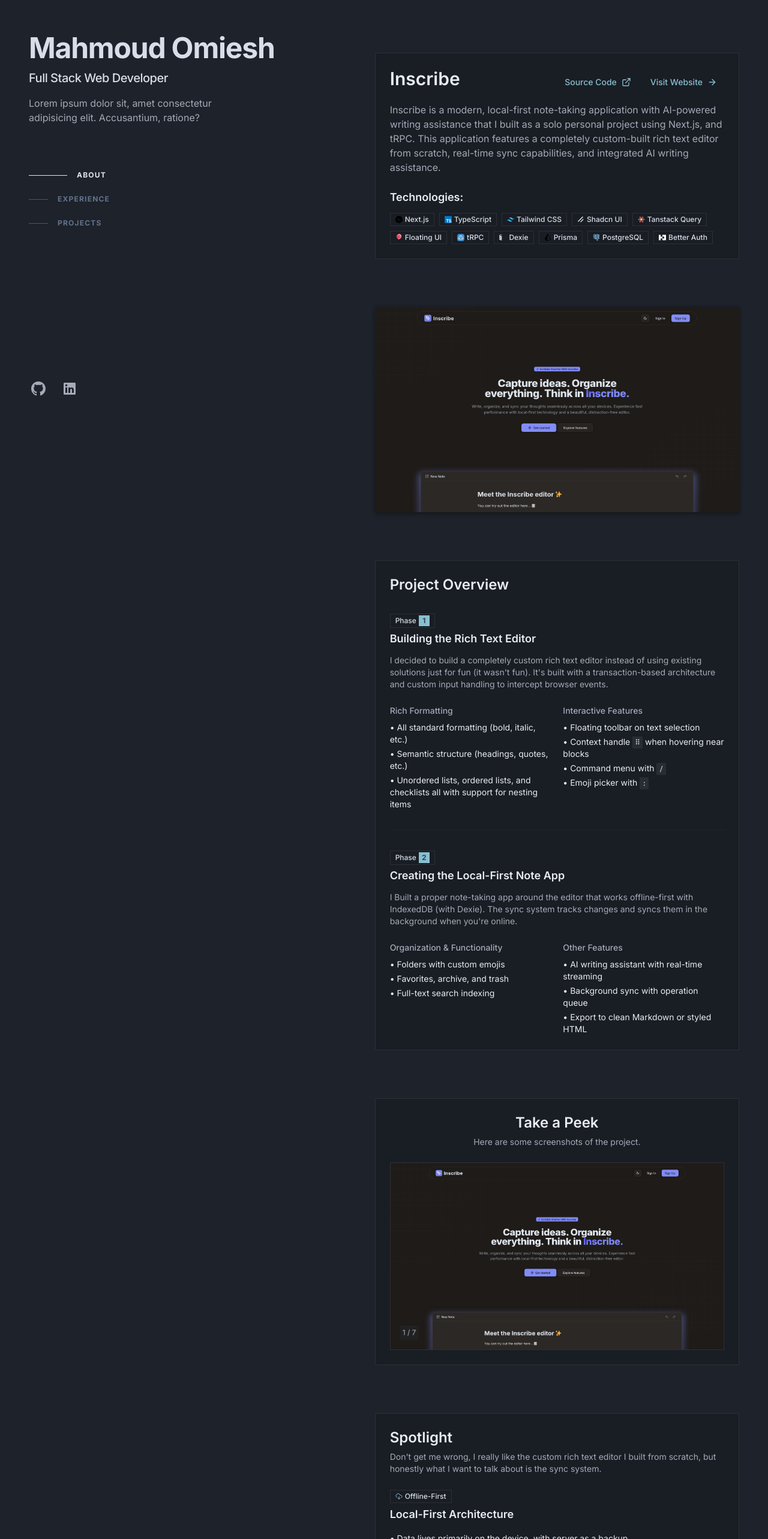
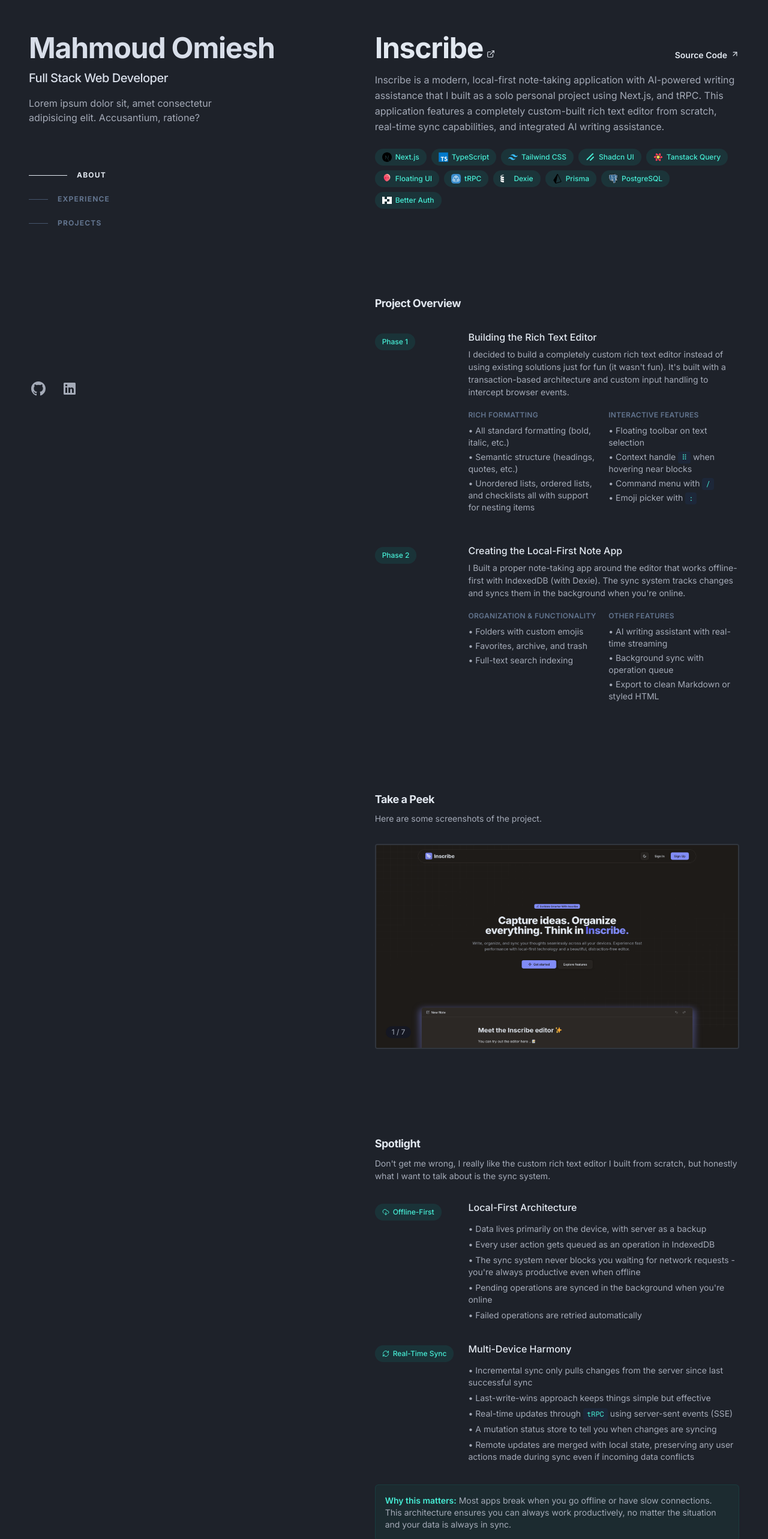
Before and after one commit to MahmoudOmiesh/portfolio, a Next.js app: page /projects/inscribe in a window 1280 px wide. Shown: the part 40-2606 px from the top of the page at 60% size. Built offline with nearby package versions, Linux system fonts and the light colour scheme.

Commit message:
feat: inscribe page

```diff
--- a/src/app/(home)/_components/projects.tsx
+++ b/src/app/(home)/_components/projects.tsx
@@ -4,21 +4,11 @@
 
 const PROJECTS: ProjectItem[] = [
   {
-    href: "https://upstatement.com",
+    href: "/projects/inscribe",
     title: "Inscribe",
-    description:
-      "Build, style, and ship high-quality websites, design systems, mobile apps, and digital experiences for a diverse array of projects for clients including Harvard Business School, Everytown for Gun Safety, Pratt Institute, Koala Health, Vanderbilt University, The 19th News, and more. Provide leadership within engineering department through close collaboration, knowledge shares, and spearheading the development of internal tools.",
+    description: "A local first note-taking app, with a custom text editor",
     imageSrc: "/inscribe/landing-page.png",
-    technologies: [
-      "Next.js",
-      "React",
-      "Tailwind CSS",
-      "Shadcn UI",
-      "tRPC",
-      "Prisma",
-      "PostgreSQL",
-      "AWS",
-    ],
+    technologies: ["Next.js", "TypeScript", "tRPC", "Dexie"],
   },
 ];
 
@@ -52,12 +42,7 @@
   technologies,
 }: ProjectItem) {
   return (
-    <a
-      href={href}
-      target="_blank"
-      rel="noreferrer noopener"
-      aria-label={`${title} (opens in a new tab)`}
-    >
+    <a href={href} aria-label={title}>
       <div className="group relative grid pb-1 transition-all sm:grid-cols-8 sm:gap-8 md:gap-4 lg:group-hover/list:opacity-50 lg:hover:!opacity-100">
         <div className="absolute -inset-x-4 -inset-y-4 z-0 hidden rounded-md transition motion-reduce:transition-none lg:-inset-x-6 lg:block lg:group-hover:bg-slate-800/50 lg:group-hover:shadow-[inset_0_1px_0_0_rgba(148,163,184,0.1)] lg:group-hover:drop-shadow-lg"></div>
 
--- a/src/app/projects/inscribe/_components/about.tsx
+++ b/src/app/projects/inscribe/_components/about.tsx
@@ -1,4 +1,4 @@
-import { ArrowRightIcon, ExternalLinkIcon } from "lucide-react";
+import { ArrowUpRightIcon, ExternalLinkIcon } from "lucide-react";
 import {
   ShadcnIcon,
   TailwindIcon,
@@ -12,15 +12,7 @@
   BetterAuthIcon,
   DexieIcon,
 } from "~/components/tech-icons";
-import { Badge } from "~/components/ui/badge";
-import { Button } from "~/components/ui/button";
-import {
-  Card,
-  CardContent,
-  CardDescription,
-  CardHeader,
-  CardTitle,
-} from "~/components/ui/card";
+import { Section } from "~/components/section";
 
 const FRONTEND_TECHNOLOGIES = [
   {
@@ -74,49 +66,50 @@
 
 export function InscribeAbout() {
   return (
-    <Card>
-      <CardHeader className="gap-4">
-        <div className="flex flex-col items-baseline justify-between sm:flex-row">
-          <CardTitle className="text-2xl md:text-3xl">Inscribe</CardTitle>
-          <div className="space-x-2">
-            <Button variant="link" asChild className="group !pl-0">
+    <Section>
+      <div className="flex flex-col items-baseline justify-between gap-2 sm:flex-row">
+        <a
+          href="https://inscribe-notes.vercel.app/"
+          target="_blank"
+          rel="noreferrer noopener"
+          className="group"
+        >
+          <h1 className="flex items-baseline gap-1.5 text-4xl font-bold tracking-tight text-slate-200 sm:text-5xl">
+            Inscribe
+            <ExternalLinkIcon className="size-3.5 transition-transform group-hover:translate-x-0.5 group-hover:-translate-y-0.5 motion-reduce:transition-none" />
+          </h1>
+        </a>
         <a
           href="https://github.com/MahmoudOmiesh/Inscribe"
           target="_blank"
+          rel="noreferrer noopener"
+          className="group inline-flex items-baseline gap-1.5 text-sm leading-tight font-semibold text-slate-200 hover:text-teal-300 focus-visible:text-teal-300"
         >
-                Source Code{" "}
-                <ExternalLinkIcon className="size-4 transition-transform group-hover:-translate-y-0.5" />
+          Source Code
+          <ArrowUpRightIcon className="size-3.5 transition-transform group-hover:translate-x-0.5 group-hover:-translate-y-0.5 motion-reduce:transition-none" />
         </a>
-            </Button>
+      </div>
 
-            <Button variant="link" asChild className="group">
-              <a href="https://inscribe-notes.vercel.app/" target="_blank">
-                Visit Website{" "}
-                <ArrowRightIcon className="size-4 transition-transform group-hover:translate-x-0.5" />
-              </a>
-            </Button>
-          </div>
-        </div>
-        <CardDescription className="text-sm md:text-base">
+      <p className="text-muted-foreground mt-4 text-sm leading-relaxed md:text-base">
         Inscribe is a modern, local-first note-taking application with
         AI-powered writing assistance that I built as a solo personal project
         using Next.js, and tRPC. This application features a completely
-          custom-built rich text editor from scratch, real-time sync
-          capabilities, and integrated AI writing assistance.
-        </CardDescription>
-      </CardHeader>
-      <CardContent>
-        <p className="text-base font-semibold md:text-lg">Technologies:</p>
-        <div className="mt-3 flex flex-wrap gap-2">
+        custom-built rich text editor from scratch, real-time sync capabilities,
+        and integrated AI writing assistance.
+      </p>
+
+      <ul className="mt-6 flex flex-wrap gap-2">
         {FRONTEND_TECHNOLOGIES.concat(BACKEND_TECHNOLOGIES).map(
           (technology) => (
-              <Badge variant="outline" key={technology.name}>
-                <technology.icon /> {technology.name}
-              </Badge>
+            <li key={technology.name}>
+              <div className="flex items-center gap-1.5 rounded-full bg-teal-400/10 px-3 py-1 text-xs leading-5 font-medium text-teal-300">
+                <technology.icon />
+                {technology.name}
+              </div>
+            </li>
           ),
         )}
-        </div>
-      </CardContent>
-    </Card>
+      </ul>
+    </Section>
   );
 }
--- a/src/app/projects/inscribe/_components/carousel.tsx
+++ b/src/app/projects/inscribe/_components/carousel.tsx
@@ -1,11 +1,3 @@
-import {
-  Card,
-  CardContent,
-  CardDescription,
-  CardHeader,
-  CardTitle,
-} from "~/components/ui/card";
-
 import {
   Carousel,
   CarouselContent,
@@ -15,6 +7,7 @@
 } from "~/components/ui/carousel";
 
 import Image from "next/image";
+import { Section } from "~/components/section";
 
 const SCREENSHOTS = [
   "/inscribe/landing-page.png",
@@ -28,36 +21,37 @@
 
 export function InscribeCarousel() {
   return (
-    <Card>
-      <CardHeader className="text-center">
-        <CardTitle className="text-xl md:text-2xl">Take a Peek</CardTitle>
-        <CardDescription className="hidden md:block">
-          Here are some screenshots of the project.
-        </CardDescription>
-      </CardHeader>
-      <CardContent className="px-2 md:px-6">
+    <Section>
+      <h2 className="text-base font-bold tracking-tight text-slate-200 md:text-lg">
+        Take a Peek
+      </h2>
+      <p className="text-muted-foreground mt-2 hidden text-sm md:block">
+        Here are some screenshots of the project.
+      </p>
+
+      <div className="mt-8">
         <Carousel className="group w-full" opts={{ loop: true }}>
           <CarouselContent>
             {SCREENSHOTS.map((screenshot, index) => (
               <CarouselItem key={index}>
-                <div className="relative aspect-[16/9] border">
+                <div className="relative aspect-[16/9] overflow-hidden rounded-sm border-2 border-slate-200/10 transition-colors group-hover:border-slate-200/20">
                   <Image
                     src={screenshot}
                     alt={`Screenshot ${index + 1}`}
                     fill
                     priority
                   />
-                  <span className="text-muted-foreground bg-muted/40 absolute bottom-4 left-4 p-1 text-xs">
+                  <span className="text-muted-foreground absolute bottom-4 left-4 rounded-full bg-slate-900/60 px-2.5 py-0.5 text-xs backdrop-blur-sm">
                     {index + 1} / {SCREENSHOTS.length}
                   </span>
                 </div>
               </CarouselItem>
             ))}
           </CarouselContent>
-          <CarouselPrevious className="left-4 opacity-0 group-hover:opacity-100" />
-          <CarouselNext className="right-4 opacity-0 group-hover:opacity-100" />
+          <CarouselPrevious className="left-4 opacity-0 transition-opacity group-hover:opacity-100" />
+          <CarouselNext className="right-4 opacity-0 transition-opacity group-hover:opacity-100" />
         </Carousel>
-      </CardContent>
-    </Card>
+      </div>
+    </Section>
   );
 }
--- a/src/app/projects/inscribe/_components/overview.tsx
+++ b/src/app/projects/inscribe/_components/overview.tsx
@@ -1,35 +1,40 @@
-import { Card, CardContent, CardHeader, CardTitle } from "~/components/ui/card";
-import { Badge } from "~/components/ui/badge";
+import { Section } from "~/components/section";
 
 export function InscribeOverview() {
   return (
-    <Card>
-      <CardHeader>
-        <CardTitle className="text-xl md:text-2xl">Project Overview</CardTitle>
-      </CardHeader>
-      <CardContent>
-        <div>
-          <Badge variant="outline">
-            Phase{" "}
-            <span className="bg-primary text-primary-foreground grid size-4.5 place-items-center font-bold">
-              1
+    <Section>
+      <h2 className="text-base font-bold tracking-tight text-slate-200 md:text-lg">
+        Project Overview
+      </h2>
+
+      <ol className="group/list mt-8 space-y-12">
+        <li>
+          <div className="group relative grid pb-1 transition-all sm:grid-cols-8 sm:gap-8 md:gap-4 lg:group-hover/list:opacity-50 lg:hover:!opacity-100">
+            <div className="absolute -inset-x-4 -inset-y-4 z-0 hidden rounded-md transition motion-reduce:transition-none lg:-inset-x-6 lg:block lg:group-hover:bg-slate-800/50 lg:group-hover:shadow-[inset_0_1px_0_0_rgba(148,163,184,0.1)] lg:group-hover:drop-shadow-lg"></div>
+
+            <header className="z-10 mt-1 mb-2 sm:col-span-2">
+              <span className="inline-flex items-center gap-1.5 rounded-full bg-teal-400/10 px-3 py-1 text-xs leading-5 font-medium text-teal-300">
+                Phase 1
               </span>
-          </Badge>
-          <h3 className="mt-1 text-base font-semibold md:text-lg">
+            </header>
+
+            <div className="z-10 sm:col-span-6">
+              <h3 className="text-base leading-tight font-medium text-slate-200">
                 Building the Rich Text Editor
               </h3>
-          <p className="text-muted-foreground mt-3 text-sm">
-            I decided to build a completely custom rich text editor instead of
-            using existing solutions just for fun (it wasn&apos;t fun).
+              <p className="text-muted-foreground mt-2 text-sm leading-normal">
+                I decided to build a completely custom rich text editor instead
+                of using existing solutions just for fun (it wasn&apos;t fun).
                 It&apos;s built with a transaction-based architecture and custom
                 input handling to intercept browser events.
               </p>
-          <div className="mt-6 grid grid-cols-1 gap-5 text-sm md:grid-cols-2">
+
+              <div className="mt-5 grid grid-cols-1 gap-4 text-sm md:grid-cols-2">
                 <div className="space-y-2">
-              <h4 className="text-muted-foreground font-medium">
+                  <h4 className="text-xs font-semibold tracking-wide text-slate-500 uppercase">
                     Rich Formatting
                   </h4>
-              <ul className="space-y-1 text-sm">
+                  <ul className="text-muted-foreground space-y-1 text-sm">
                     <li>• All standard formatting (bold, italic, etc.)</li>
                     <li>• Semantic structure (headings, quotes, etc.)</li>
                     <li>
@@ -39,62 +44,74 @@
                   </ul>
                 </div>
                 <div className="space-y-2">
-              <h4 className="text-muted-foreground font-medium">
+                  <h4 className="text-xs font-semibold tracking-wide text-slate-500 uppercase">
                     Interactive Features
                   </h4>
-              <ul className="space-y-1 text-sm">
+                  <ul className="text-muted-foreground space-y-1 text-sm">
                     <li>• Floating toolbar on text selection</li>
                     <li>
                       • Context handle{" "}
-                  <code className="bg-muted px-1 py-0.5 text-xs">⠿</code> when
-                  hovering near blocks
+                      <code className="rounded bg-slate-800/80 px-1.5 py-0.5 text-xs text-teal-300">
+                        ⠿
+                      </code>{" "}
+                      when hovering near blocks
                     </li>
                     <li>
                       • Command menu with{" "}
-                  <code className="bg-muted px-1 py-0.5 text-xs">/</code>{" "}
+                      <code className="rounded bg-slate-800/80 px-1.5 py-0.5 text-xs text-teal-300">
+                        /
+                      </code>{" "}
                     </li>
                     <li>
                       • Emoji picker with{" "}
-                  <code className="bg-muted px-1 py-0.5 text-xs">:</code>{" "}
+                      <code className="rounded bg-slate-800/80 px-1.5 py-0.5 text-xs text-teal-300">
+                        :
+                      </code>{" "}
                     </li>
                   </ul>
                 </div>
               </div>
             </div>
+          </div>
+        </li>
 
-        <div className="border-border/50 my-8 border-t" />
+        <li>
+          <div className="group relative grid pb-1 transition-all sm:grid-cols-8 sm:gap-8 md:gap-4 lg:group-hover/list:opacity-50 lg:hover:!opacity-100">
+            <div className="absolute -inset-x-4 -inset-y-4 z-0 hidden rounded-md transition motion-reduce:transition-none lg:-inset-x-6 lg:block lg:group-hover:bg-slate-800/50 lg:group-hover:shadow-[inset_0_1px_0_0_rgba(148,163,184,0.1)] lg:group-hover:drop-shadow-lg"></div>
 
-        <div>
-          <Badge variant="outline">
-            Phase{" "}
-            <span className="bg-primary text-primary-foreground grid size-4.5 place-items-center font-bold">
-              2
+            <header className="z-10 mt-1 mb-2 sm:col-span-2">
+              <span className="inline-flex items-center gap-1.5 rounded-full bg-teal-400/10 px-3 py-1 text-xs leading-5 font-medium text-teal-300">
+                Phase 2
               </span>
-          </Badge>
-          <h3 className="mt-1 text-base font-semibold md:text-lg">
+            </header>
+
+            <div className="z-10 sm:col-span-6">
+              <h3 className="text-base leading-tight font-medium text-slate-200">
                 Creating the Local-First Note App
               </h3>
-          <p className="text-muted-foreground mt-3 text-sm">
+              <p className="text-muted-foreground mt-2 text-sm leading-normal">
                 I Built a proper note-taking app around the editor that works
-            offline-first with IndexedDB (with Dexie). The sync system tracks
-            changes and syncs them in the background when you&apos;re online.
+                offline-first with IndexedDB (with Dexie). The sync system
+                tracks changes and syncs them in the background when you&apos;re
+                online.
               </p>
-          <div className="mt-6 grid grid-cols-1 gap-5 text-sm md:grid-cols-2">
+
+              <div className="mt-5 grid grid-cols-1 gap-4 text-sm md:grid-cols-2">
                 <div className="space-y-2">
-              <h4 className="text-muted-foreground font-medium">
+                  <h4 className="text-xs font-semibold tracking-wide text-slate-500 uppercase">
                     Organization & Functionality
                   </h4>
-              <ul className="space-y-1 text-sm">
+                  <ul className="text-muted-foreground space-y-1 text-sm">
                     <li>• Folders with custom emojis</li>
                     <li>• Favorites, archive, and trash</li>
                     <li>• Full-text search indexing</li>
                   </ul>
                 </div>
                 <div className="space-y-2">
-              <h4 className="text-muted-foreground font-medium">
+                  <h4 className="text-xs font-semibold tracking-wide text-slate-500 uppercase">
                     Other Features
                   </h4>
-              <ul className="space-y-1 text-sm">
+                  <ul className="text-muted-foreground space-y-1 text-sm">
                     <li>• AI writing assistant with real-time streaming</li>
                     <li>• Background sync with operation queue</li>
                     <li>• Export to clean Markdown or styled HTML</li>
@@ -102,7 +119,9 @@
                 </div>
               </div>
             </div>
-      </CardContent>
-    </Card>
+          </div>
+        </li>
+      </ol>
+    </Section>
   );
 }
--- a/src/app/projects/inscribe/_components/spotlight.tsx
+++ b/src/app/projects/inscribe/_components/spotlight.tsx
@@ -1,35 +1,34 @@
-import {
-  Card,
-  CardContent,
-  CardDescription,
-  CardHeader,
-  CardTitle,
-} from "~/components/ui/card";
-import { Badge } from "~/components/ui/badge";
 import { CloudDownloadIcon, RefreshCwIcon } from "lucide-react";
+import { Section } from "~/components/section";
 
 export function InscribeSpotlight() {
   return (
-    <Card>
-      <CardHeader>
-        <CardTitle className="text-xl md:text-2xl">Spotlight</CardTitle>
-        <CardDescription>
+    <Section>
+      <h2 className="text-base font-bold tracking-tight text-slate-200 md:text-lg">
+        Spotlight
+      </h2>
+      <p className="text-muted-foreground mt-2 text-sm leading-normal">
         Don&apos;t get me wrong, I really like the custom rich text editor I
         built from scratch, but honestly what I want to talk about is the sync
         system.
-        </CardDescription>
-      </CardHeader>
-      <CardContent className="space-y-6">
-        <div className="space-y-8">
-          <div>
-            <Badge variant="outline">
-              <CloudDownloadIcon className="text-primary" />
+      </p>
+
+      <div className="group/list mt-8 space-y-8">
+        <div className="group relative grid pb-1 transition-all sm:grid-cols-8 sm:gap-8 md:gap-4 lg:group-hover/list:opacity-50 lg:hover:!opacity-100">
+          <div className="absolute -inset-x-4 -inset-y-4 z-0 hidden rounded-md transition motion-reduce:transition-none lg:-inset-x-6 lg:block lg:group-hover:bg-slate-800/50 lg:group-hover:shadow-[inset_0_1px_0_0_rgba(148,163,184,0.1)] lg:group-hover:drop-shadow-lg"></div>
+
+          <header className="z-10 mt-1 mb-2 sm:col-span-2">
+            <span className="inline-flex items-center gap-1.5 rounded-full bg-teal-400/10 px-3 py-1 text-xs leading-5 font-medium text-teal-300">
+              <CloudDownloadIcon className="size-3" />
               Offline-First
-            </Badge>
-            <h3 className="mt-1 text-base font-semibold md:text-lg">
+            </span>
+          </header>
+
+          <div className="z-10 sm:col-span-6">
+            <h3 className="text-base leading-tight font-medium text-slate-200">
               Local-First Architecture
             </h3>
-            <ul className="mt-4 space-y-1.5 text-sm">
+            <ul className="text-muted-foreground mt-4 space-y-1.5 text-sm">
               <li>
                 • Data lives primarily on the device, with server as a backup
               </li>
@@ -47,16 +46,23 @@
               <li>• Failed operations are retried automatically</li>
             </ul>
           </div>
+        </div>
 
-          <div>
-            <Badge variant="outline">
-              <RefreshCwIcon className="text-primary" />
+        <div className="group relative grid pb-1 transition-all sm:grid-cols-8 sm:gap-8 md:gap-4 lg:group-hover/list:opacity-50 lg:hover:!opacity-100">
+          <div className="absolute -inset-x-4 -inset-y-4 z-0 hidden rounded-md transition motion-reduce:transition-none lg:-inset-x-6 lg:block lg:group-hover:bg-slate-800/50 lg:group-hover:shadow-[inset_0_1px_0_0_rgba(148,163,184,0.1)] lg:group-hover:drop-shadow-lg"></div>
+
+          <header className="z-10 mt-1 mb-2 sm:col-span-2">
+            <span className="inline-flex items-center gap-1.5 rounded-full bg-teal-400/10 px-3 py-1 text-xs leading-5 font-medium text-teal-300">
+              <RefreshCwIcon className="size-3" />
               Real-Time Sync
-            </Badge>
-            <h3 className="mt-1 text-base font-semibold md:text-lg">
+            </span>
+          </header>
+
+          <div className="z-10 sm:col-span-6">
+            <h3 className="text-base leading-tight font-medium text-slate-200">
               Multi-Device Harmony
             </h3>
-            <ul className="mt-4 space-y-1.5 text-sm">
+            <ul className="text-muted-foreground mt-4 space-y-1.5 text-sm">
               <li>
                 • Incremental sync only pulls changes from the server since last
                 successful sync
@@ -66,7 +72,9 @@
               </li>
               <li>
                 • Real-time updates through{" "}
-                <code className="bg-muted rounded px-1 text-xs">tRPC</code>{" "}
+                <code className="rounded bg-slate-800/80 px-1.5 py-0.5 text-xs text-teal-300">
+                  tRPC
+                </code>{" "}
                 using server-sent events (SSE)
               </li>
               <li>
@@ -79,18 +87,16 @@
             </ul>
           </div>
         </div>
+      </div>
 
-        <div className="bg-primary/5 border-primary/10 mt-4 rounded-lg border p-4">
+      <div className="mt-8 rounded-md border border-teal-400/10 bg-teal-400/5 p-4">
         <p className="text-muted-foreground text-sm">
-            <span className="text-primary font-semibold">
-              Why this matters:
-            </span>{" "}
+          <span className="font-semibold text-teal-300">Why this matters:</span>{" "}
           Most apps break when you go offline or have slow connections. This
           architecture ensures you can always work productively, no matter the
           situation and your data is always in sync.
         </p>
       </div>
-      </CardContent>
-    </Card>
+    </Section>
   );
 }
--- a/src/app/projects/inscribe/page.tsx
+++ b/src/app/projects/inscribe/page.tsx
@@ -3,23 +3,12 @@
 import { InscribeCarousel } from "./_components/carousel";
 import { InscribeSpotlight } from "./_components/spotlight";
 import { InscribeLessons } from "./_components/lessons";
-
-import Image from "next/image";
+import { Footer } from "~/components/footer";
 
 export default function InscribePage() {
   return (
-    <div className="min-h-screen flex-1 space-y-10 pt-8 pb-16 md:space-y-20">
+    <>
       <InscribeAbout />
-
-      <div className="group relative hidden aspect-[16/9] overflow-hidden rounded-sm shadow-2xl md:block dark:shadow-lg">
-        <Image
-          className="transition-transform group-hover:scale-107"
-          src="/inscribe/landing-page.png"
-          alt="Inscribe"
-          fill
-          priority
-        />
-      </div>
 
       <InscribeOverview />
 
@@ -28,6 +17,8 @@
       <InscribeSpotlight />
 
       <InscribeLessons />
-    </div>
+
+      <Footer />
+    </>
   );
 }
```
Also changed, not shown: src/app/projects/inscribe/_components/lessons.tsx (+10 -9 lines). Lines whose indentation alone changed are shown as unchanged.
